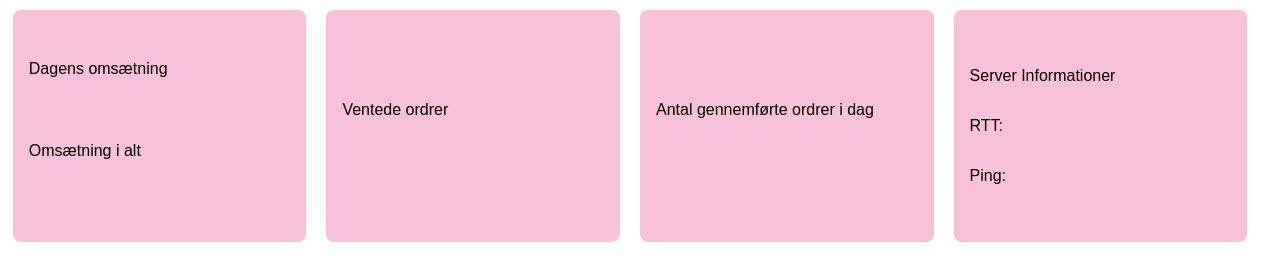
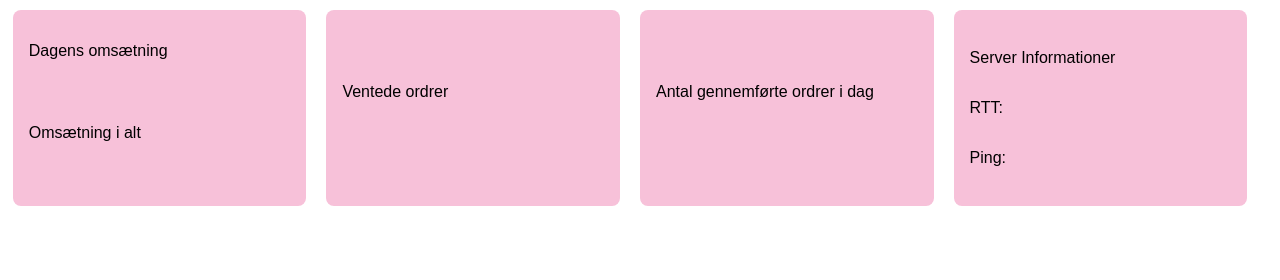
Before and after one commit to Studiegruppe-11/dis-3-semester, a website: page client/pages/admin.html in a window 1280 px wide. Shown: the part 68-348 px from the top of the page. Drawn offline with nearby package versions, Linux system fonts and the light colour scheme; no server answers.

Commit message:
Update admin.css

```diff
--- a/client/styles/admin.css
+++ b/client/styles/admin.css
@@ -20,10 +20,10 @@ body {
     gap: 0.5rem;
     justify-content: center;
     align-items: center;
-    overflow: hidden;
     background-color: #f7c1d9;
     font-size: 1rem;
     border-radius: 6px;
+    height: auto;
   }
 
   li {
@@ -73,7 +73,6 @@ body {
     border-radius: 8px;  /* Round corners */
     padding: 1rem;  /* Add some padding */
     width: 45%;  /* Specify a width */
-    height: 200px;  /* Specify a height that suits small tables */
     display: flex;
     flex-direction: column;
     justify-content: flex-start;  /* Align content to the start of the div */
@@ -114,3 +113,7 @@ justify-content: center;
 
 height: auto;
 }
+
+#orderDash {
+  height: auto;
+}
```
